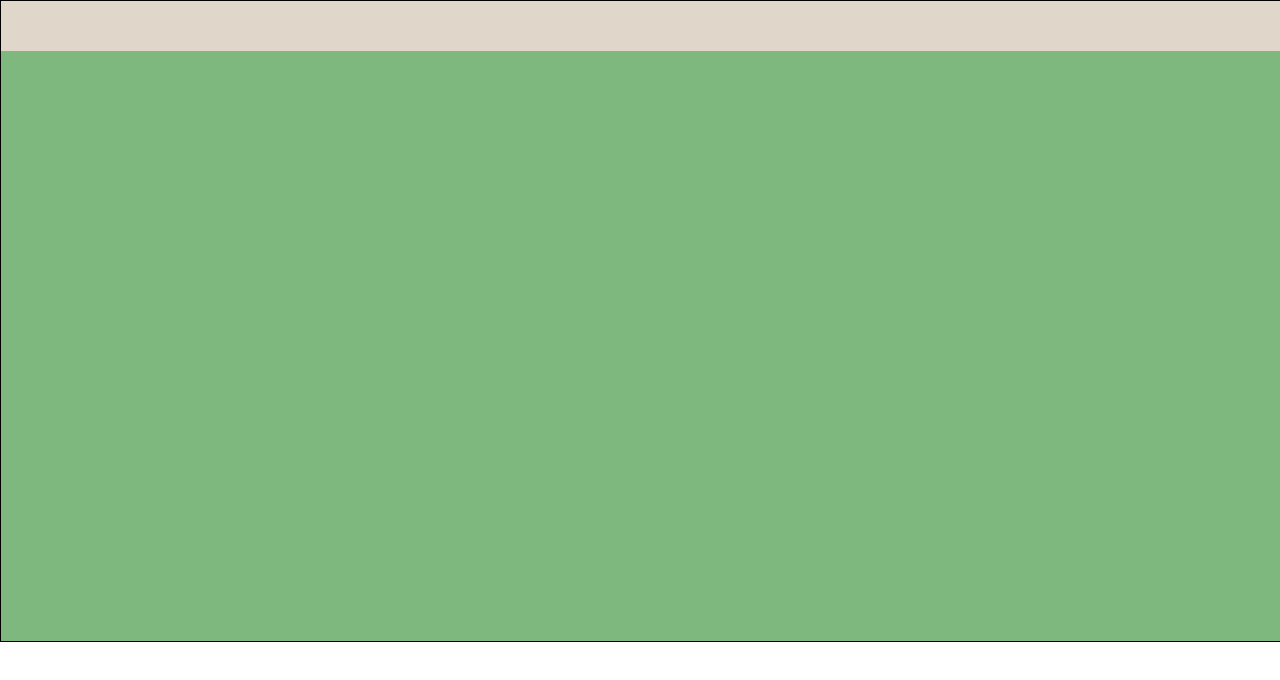
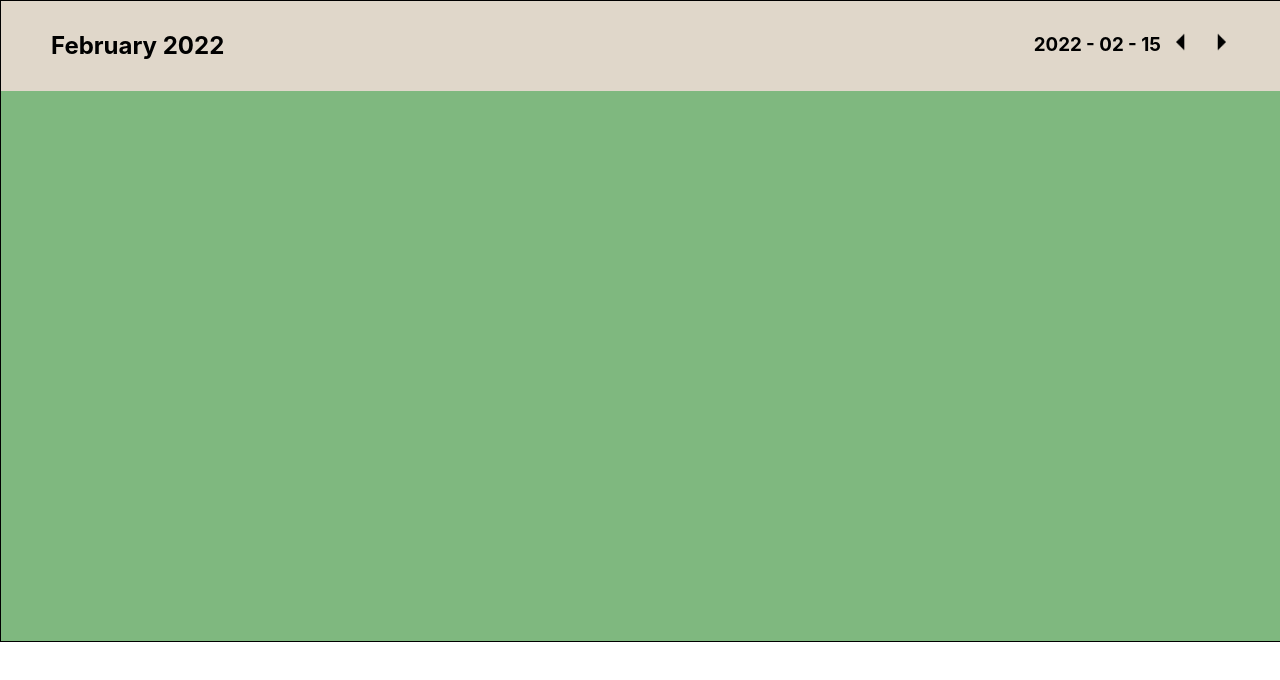
Before and after one commit to iiolo/react-calendar, a React (Create React App) app: page / in a window 1280 px wide. Shown: the top 680 px of the page. Built offline with nearby package versions, Linux system fonts and the light colour scheme.

Commit message:
header 내 컨텐츠 추가 - 연월, 현재 날짜, 이동 화살표 버튼

```diff
--- a/src/App.css
+++ b/src/App.css
@@ -11,12 +11,57 @@
     height: 100%;
 }
 
-.header-container {
-    flex-basis: 50px;
-    background-color: rgb(224, 215, 202);
-}
-
 .calendar-container {
     flex-grow: 1;
     background-color: rgb(127, 184, 127);
 }
+/* header */
+.header-container {
+    flex-basis: 50px;
+    background-color: rgb(224, 215, 202);
+    display: flex;
+}
+
+.move-button {
+    width: 40px;
+    height: 40px;
+    display: inline-block;
+}
+
+.icon {
+    background-size: contain;
+    background-repeat: no-repeat;
+    cursor: pointer;
+}
+
+.arrow-left {
+    background-image: url('./arrow_left.png');
+}
+
+.arrow-right {
+    background-image: url('./arrow_right.png');
+}
+
+.header-middle {
+    line-height: 50px;
+}
+
+.header-YearMonth {
+    box-sizing: border-box;
+    padding-left: 50px;
+    flex-grow: 1;
+}
+
+.header-buttons {
+    flex-basis: 120px;
+    padding-left: 0;
+    padding-top: 4px;
+    display: block;
+    list-style-type: none;
+    margin: 0;
+}
+
+.header-buttons li {
+    float: left;
+    font-size: 90px;
+}
--- a/src/App.js
+++ b/src/App.js
@@ -16,7 +16,7 @@ class App extends Component {
                 <div className="app-container">
                     <Header
                         YearMonth={this.state.YearMonth.format('MMMM YYYY')}
-                        today={this.state.today.format('현재 YYYY - MM - DD')}
+                        today={this.state.today.format('YYYY - MM - DD')}
                     />
                     <Calendar />
                 </div>
--- a/src/Header.js
+++ b/src/Header.js
@@ -2,8 +2,24 @@ import React, { Component } from 'react';
 
 class Header extends Component {
     render() {
-        console.log(this.props);
-        return <div className="header-container"></div>;
+        return (
+            <div className="header-container">
+                <h2 className="header-YearMonth header-middle">
+                    {this.props.YearMonth}
+                </h2>
+                <h3 className="header-today header-middle">
+                    {this.props.today}
+                </h3>
+                <ul className="header-buttons header-middle">
+                    <li>
+                        <i className="move-button arrow-left icon"></i>
+                    </li>
+                    <li>
+                        <i className="move-button arrow-right icon"></i>
+                    </li>
+                </ul>
+            </div>
+        );
     }
 }
 
```
Also changed, not shown: src/arrow_left.png (added), src/arrow_right.png (added).
